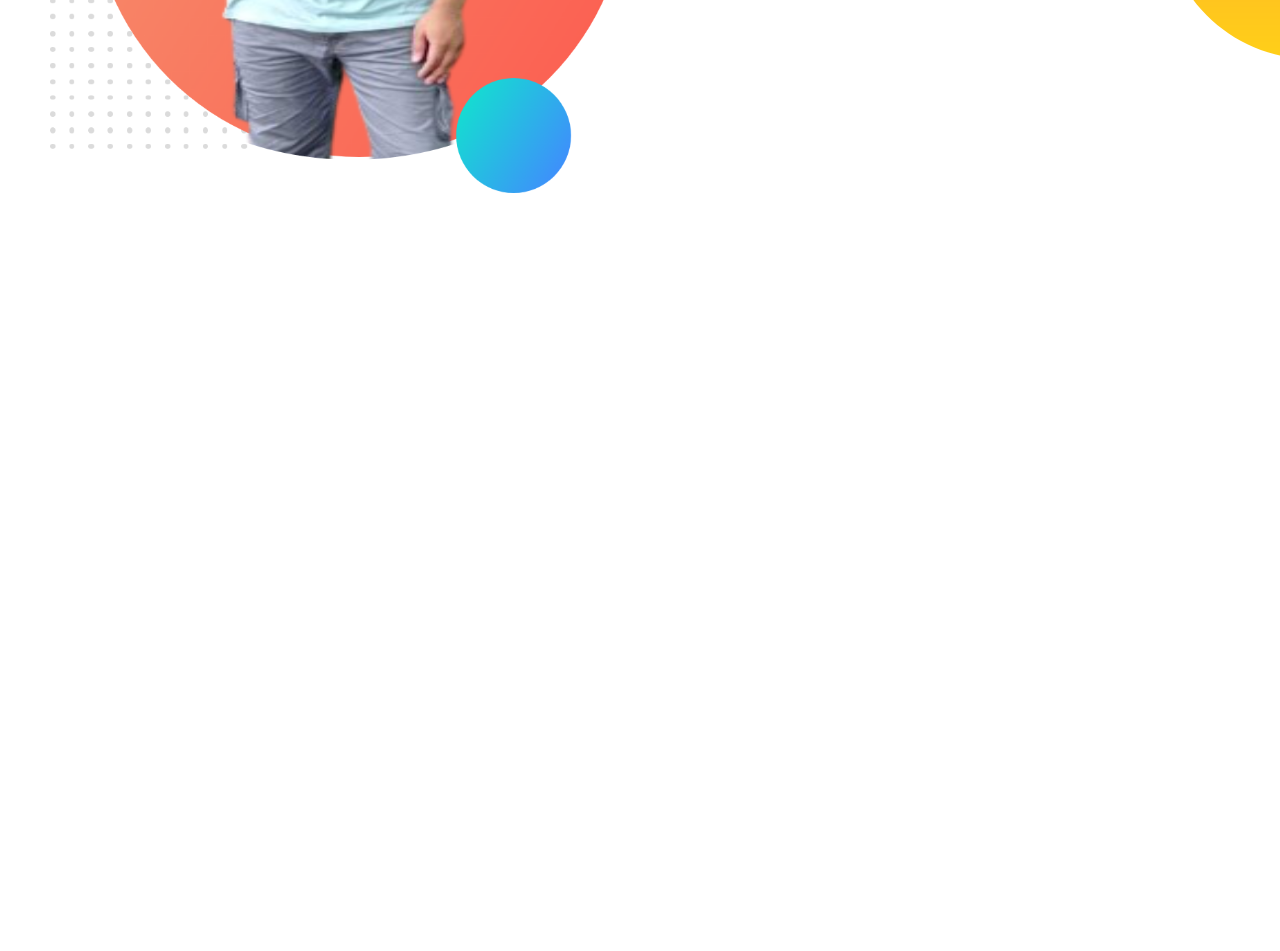
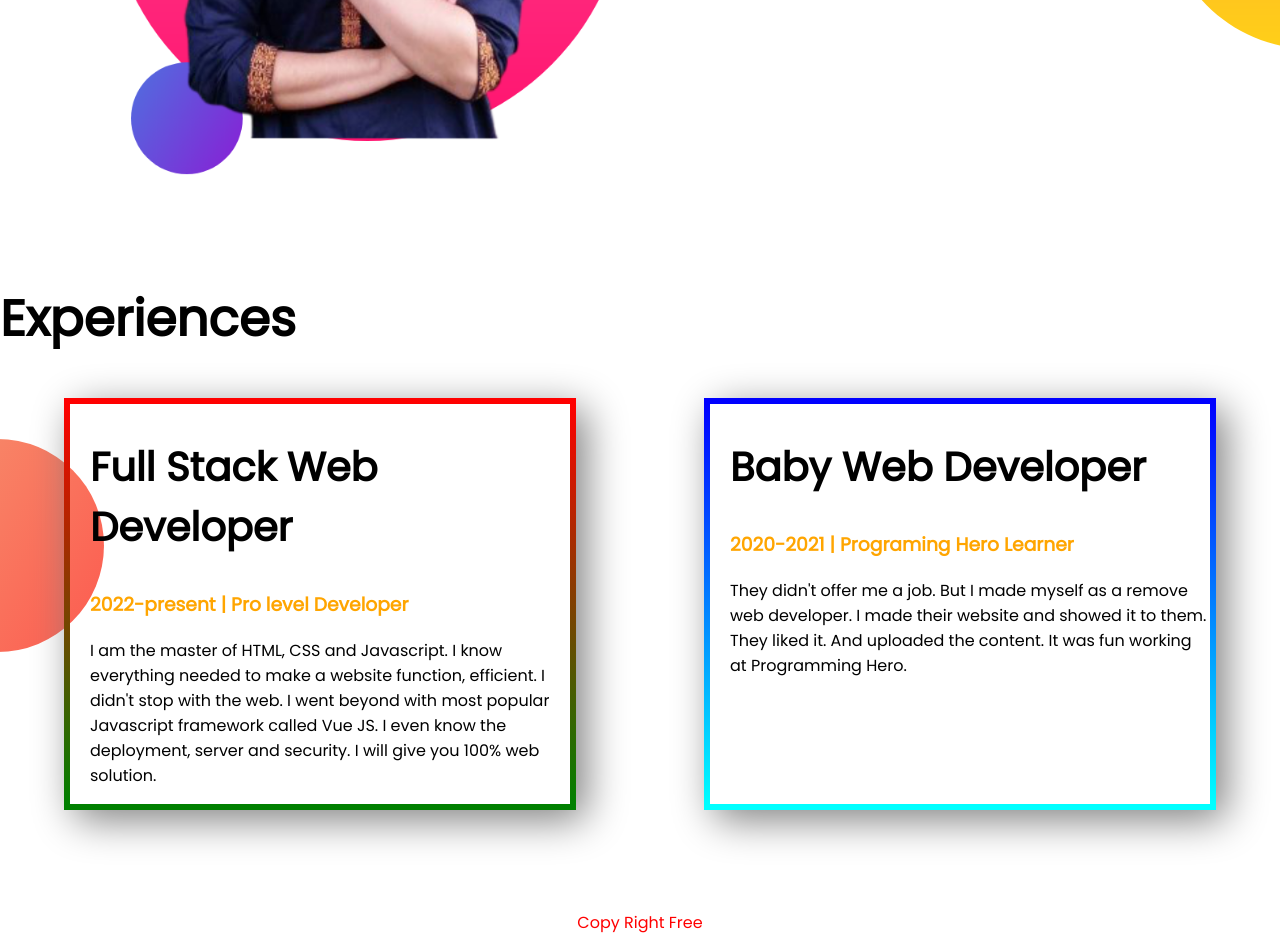
Before and after one commit to shahariar29/developer-portfolio, a plain HTML site: page index.html in a window 1280 px wide. Shown: the part 1062-2013 px from the top of the page. Before the commit the page ends 1362 px from the top, so only its background shows below. Drawn offline with Linux system fonts and the light colour scheme.

Commit message:
commit hoilo

```diff
--- a/index.html
+++ b/index.html
@@ -13,7 +13,7 @@
 </head>
 
 <body>
-    <section class="top-banner">
+    <section class="top-banner flexible-container">
         <div class="half-width">
             <h1>Welcome To</h1>
             <h1><span class="orange">Peter Parker</span> World</h1>
@@ -27,9 +27,9 @@
 
         <div class="half-width"><img src="images/Shahariar.png" alt=""></div>
     </section>
-    <section class="dreambig">
+    <section class="dreambig flexible-container">
         <div class="half-width">
-            <img src="images/my-bg.png" alt="">
+            <img src="images/my-bg2.png" alt="">
         </div>
         <div class="half-width">
             <h1>Dream Big</h1>
@@ -37,9 +37,31 @@
             <p>I already learned the basic HTML and CSS. I can bulid any simple website. I can even tech my grandma how
                 to make simple website. My goal is to build 3 websites and learn advanced topics.</p>
             <a class="link-button" target="blank" href="">Download Link</a>
-
         </div>
     </section>
+    <section class="experience">
+        <h1>Experiences</h1>
+        <div class="flexible-container">
+            <div id="full" class="developer">
+                <h2>Full Stack Web Developer</h2>
+                <h3 class="orange">2022-present | Pro level Developer</h3>
+                <p>I am the master of HTML, CSS and Javascript. I know everything needed to make a website function,
+                    efficient. I didn't stop with the web. I went beyond with most popular Javascript framework called
+                    Vue
+                    JS. I even know the deployment, server and security. I will give you 100% web solution.</p>
+            </div>
+            <div id="baby" class="developer">
+                <h2>Baby Web Developer</h2>
+                <h3 class="orange">2020-2021 | Programing Hero Learner</h3>
+                <p>They didn't offer me a job. But I made myself as a remove web developer. I made their website and
+                    showed
+                    it to them. They liked it. And uploaded the content. It was fun working at Programming Hero.</p>
+            </div>
+        </div>
+    </section>
+    <footer>
+        <p>Copy Right Free</p>
+    </footer>
 </body>
 
 </html>
--- a/style.css
+++ b/style.css
@@ -5,10 +5,13 @@ body{
 h1{
     font-size: 50px;
 }
+h2{
+    font-size: 40px;
+}
 .orange{
     color: orange;
 }
-section{
+.flexible-container{
     display: flex;
     margin-bottom: 100px;
 }
@@ -36,3 +39,30 @@ section{
     background-repeat: no-repeat;
     background-position: right;
 }
+.developer{
+width: 40%;
+margin-left: 5%;
+margin-right: 5%;
+padding-left: 20px;
+box-shadow: 10px 10px 40px gray;
+border-radius: 10px;
+}
+.experience{
+    background-image: url(images/exp-bg.png);
+    background-position: left;
+    background-repeat: no-repeat;
+}
+#full{
+    border: 6px solid;
+    border-image: linear-gradient(red,green);
+    border-image-slice: 1;
+}
+#baby{
+    border: 6px solid;
+    border-image: linear-gradient(blue,cyan);
+    border-image-slice: 1;
+}
+footer p{
+    text-align: center;
+    color: red;
+}
```
Also changed, not shown: 4 other files.
